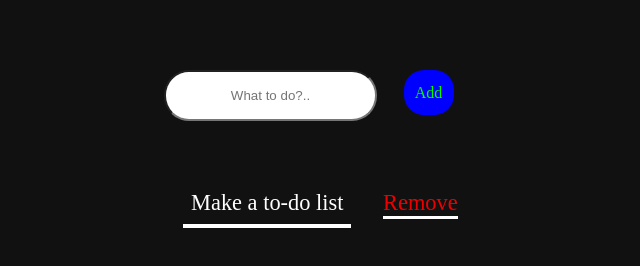
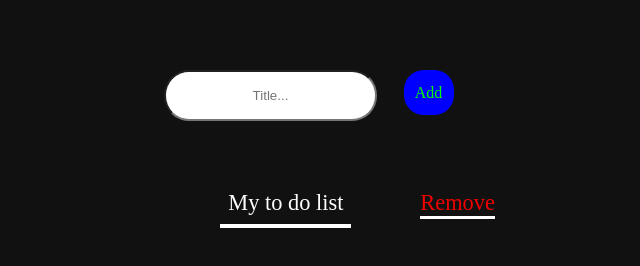
Before and after one commit to Tulsi1/todo, a plain HTML site: page index.html in a window 1280 px wide. Shown: the part 114-380 px from the top of the page, without its empty margins (327-967 px from the left). Drawn offline with Linux system fonts and the light colour scheme.

Commit message:
Add files via upload

```diff
--- a/index.html
+++ b/index.html
@@ -7,7 +7,7 @@
     <div id="myDIV" class="header">
   <h2 class="styling">My To Do List</h2>
 
-   <input class= "myInput" type="text" id="myInput" placeholder="What to do?..">
+  <input class= "myInput"type="text" id="myInput" placeholder="Title...">
   <span onclick="newElement()" class="addBtn" id="addBt">Add</span>
 </div>
 
@@ -15,7 +15,7 @@
 <ul id="myUL">
 
 
-  <li>Make a to-do list</li>
+  <li>My to do list</li>
 
 
 
```
